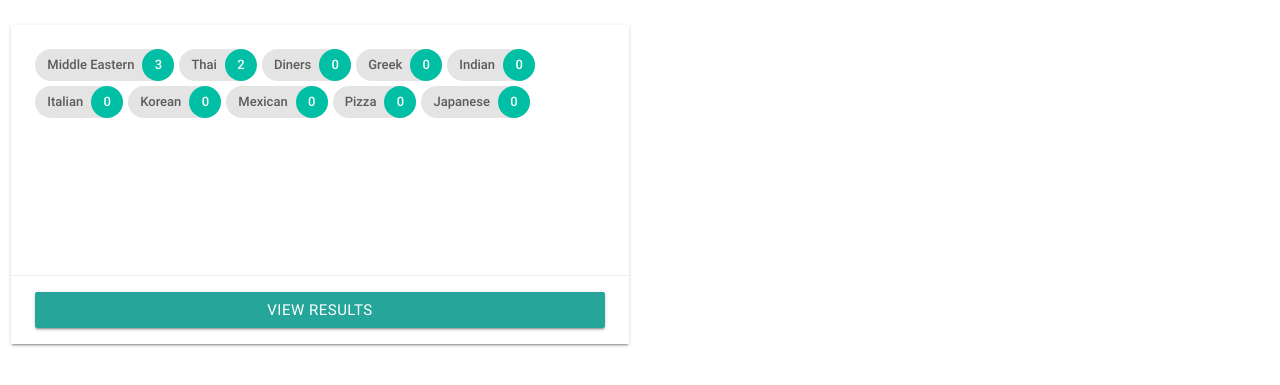
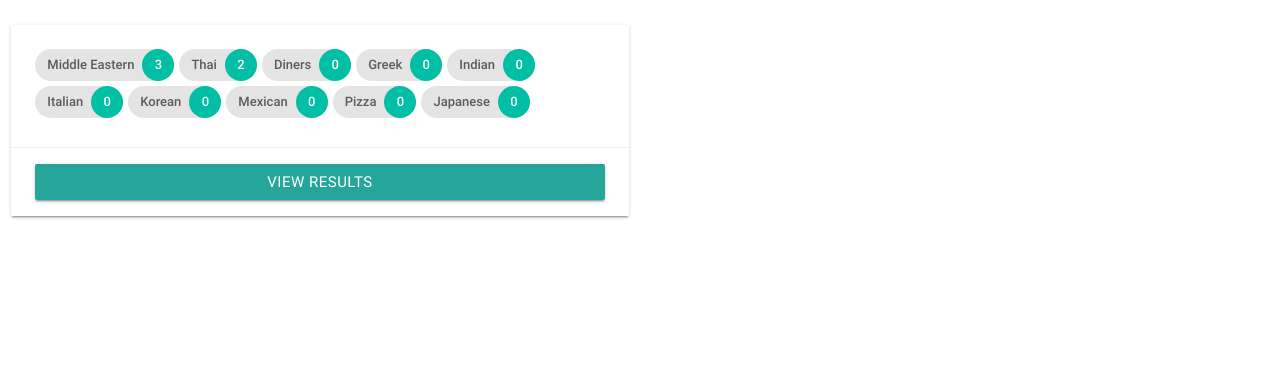
Before and after one commit to mastindersingh/group-lunch, a plain HTML site: page index.html in a window 1280 px wide. Shown: the part 135-520 px from the top of the page. Drawn offline with nearby package versions, Linux system fonts and the light colour scheme.

Commit message:
Removed fixed height from cards

```diff
--- a/css/style.css
+++ b/css/style.css
@@ -14,5 +14,5 @@ span.vote-count {
 }
 
 .card-content {
-	height: 250px;
+	/*height: 250px;*/
 }
```
